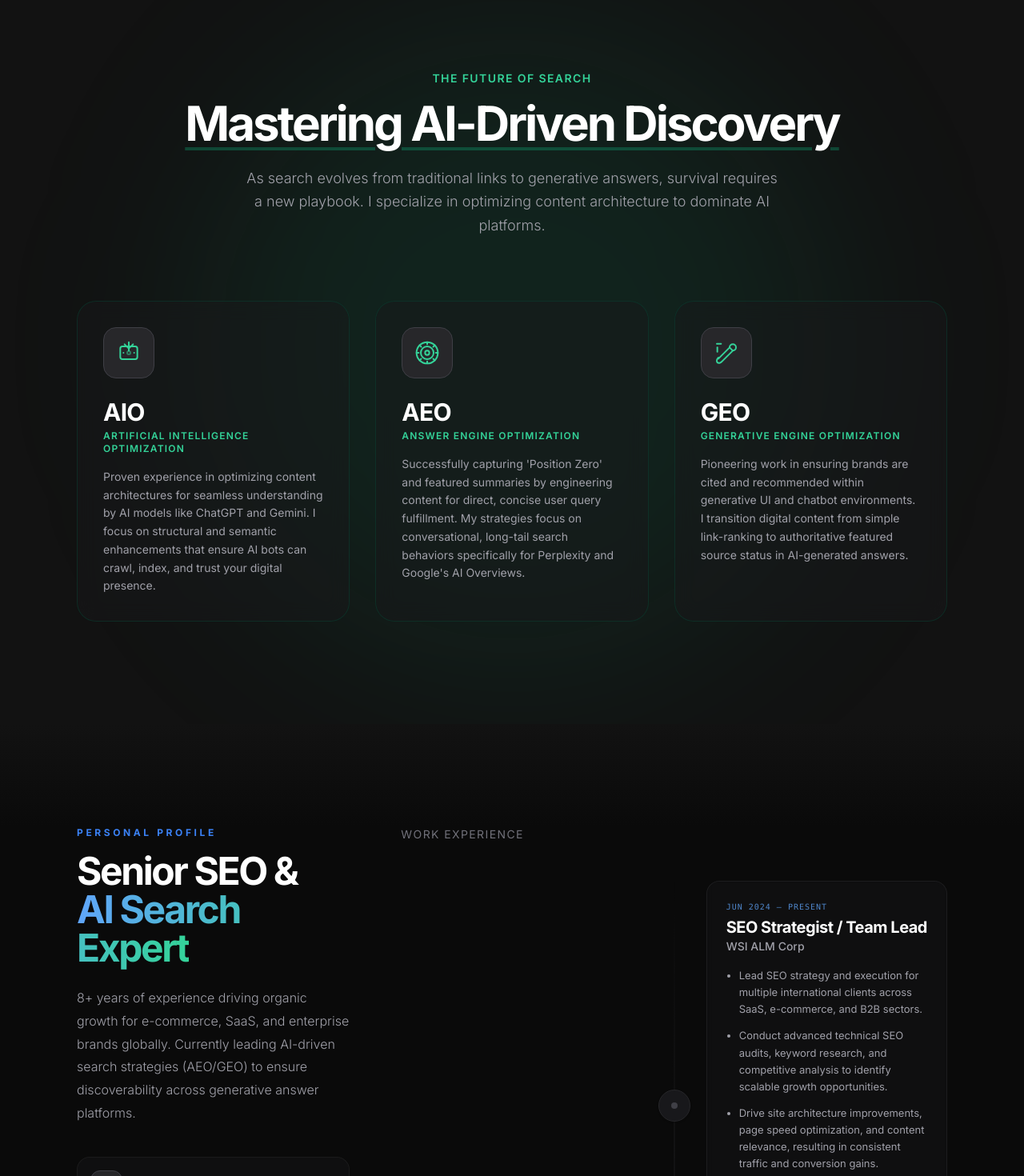
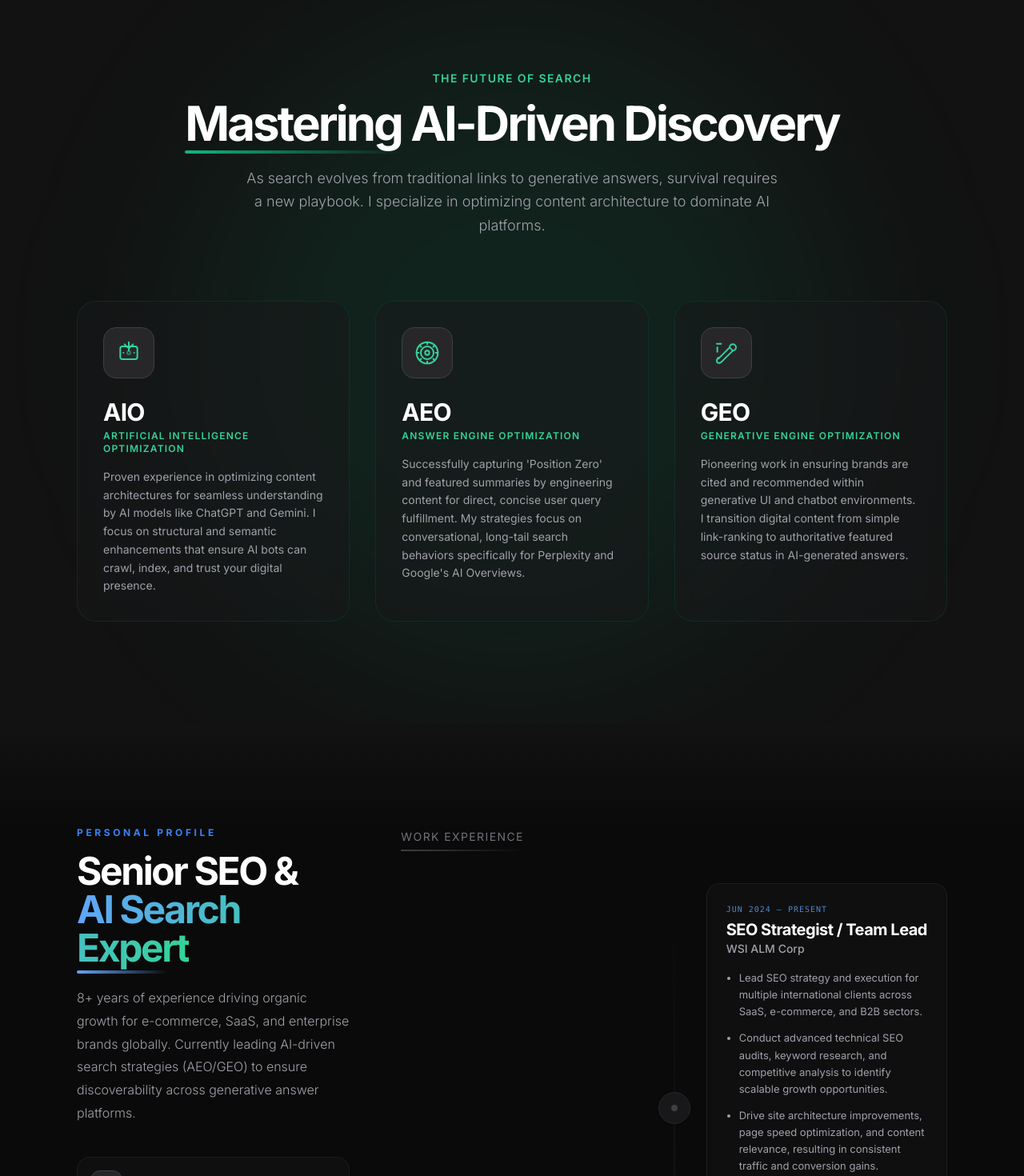
Before and after one commit to Chaitanya9184/portfolio, a Next.js app: page / in a window 1280 px wide. Shown: the part 3240-4710 px from the top of the page at 80% size. Built offline with nearby package versions, Linux system fonts and the light colour scheme.

Commit message:
style: standardize global header underscores with signature gradient style

```diff
--- a/src/components/AgencyCaseStudy.tsx
+++ b/src/components/AgencyCaseStudy.tsx
@@ -97,9 +97,10 @@ export default function AgencyCaseStudy() {
                 <div className="flex flex-col md:flex-row gap-12 items-end mb-20">
                     <div className="flex-1">
                         <h3 className="text-emerald-500 text-sm tracking-widest uppercase mb-4 font-semibold">Featured Case Study</h3>
-                        <h2 className="text-5xl md:text-6xl text-white font-bold tracking-tighter mb-6">
+                        <h2 className="text-5xl md:text-6xl text-white font-bold tracking-tighter mb-6 relative inline-block">
                             Growth Strategy for a <br className="hidden md:block" />
                             <span className="text-transparent bg-clip-text bg-gradient-to-r from-emerald-400 to-indigo-400">Digital Marketing Agency</span>
+                            <div className="absolute -bottom-2 left-0 w-1/3 h-1 bg-gradient-to-r from-emerald-400 to-transparent rounded-full" />
                         </h2>
                         <p className="text-zinc-400 text-lg leading-relaxed max-w-2xl font-light">
                             A comprehensive 6-month engagement focusing on technical SEO, targeted content strategy,
@@ -161,7 +162,10 @@ export default function AgencyCaseStudy() {
                 {/* Growth Impact Dashboard */}
                 <div className="relative">
                     <div className="text-center mb-16">
-                        <h3 className="text-4xl md:text-5xl font-bold text-white mb-4 tracking-tighter">6-Month Impact Dashboard</h3>
+                        <h3 className="text-4xl md:text-5xl font-bold text-white mb-4 tracking-tighter relative inline-block">
+                            6-Month Impact Dashboard
+                            <div className="absolute -bottom-2 left-1/2 -translate-x-1/2 w-1/3 h-1 bg-gradient-to-r from-zinc-500 to-transparent rounded-full" />
+                        </h3>
                         <p className="text-zinc-400 text-lg font-light">Performance growth across high-intent conversion metrics.</p>
                     </div>
 
--- a/src/components/AiExpertise.tsx
+++ b/src/components/AiExpertise.tsx
@@ -65,7 +65,10 @@ export default function AiExpertise() {
             <div className="max-w-7xl mx-auto relative z-10">
                 <div className="text-center mb-20">
                     <h3 className="text-emerald-400 text-sm tracking-widest uppercase mb-4 font-semibold">The Future of Search</h3>
-                    <h2 className="text-5xl md:text-6xl text-white font-bold tracking-tighter mb-6 underline decoration-emerald-500/30 decoration-4 underline-offset-8">Mastering AI-Driven Discovery</h2>
+                    <h2 className="text-5xl md:text-6xl text-white font-bold tracking-tighter mb-6 relative inline-block">
+                        Mastering AI-Driven Discovery
+                        <div className="absolute -bottom-2 left-0 w-1/3 h-1 bg-gradient-to-r from-emerald-500 to-transparent rounded-full" />
+                    </h2>
                     <p className="max-w-2xl mx-auto text-zinc-400 text-lg leading-relaxed font-light">
                         As search evolves from traditional links to generative answers, survival requires a new playbook.
                         I specialize in optimizing content architecture to dominate AI platforms.
--- a/src/components/CallToAction.tsx
+++ b/src/components/CallToAction.tsx
@@ -18,8 +18,9 @@ export default function CallToAction() {
                         {/* Inner subtle grid */}
                         <div className="absolute inset-0 bg-[linear-gradient(rgba(255,255,255,0.03)_1px,transparent_1px),linear-gradient(90deg,rgba(255,255,255,0.03)_1px,transparent_1px)] bg-[size:40px_40px] [mask-image:radial-gradient(ellipse_60%_60%_at_50%_50%,#000_70%,transparent_100%)]" />
 
-                        <h2 className="text-5xl md:text-7xl font-extrabold text-white tracking-tighter mb-6 relative z-10">
+                        <h2 className="text-5xl md:text-7xl font-extrabold text-white tracking-tighter mb-6 relative z-10 inline-block">
                             Ready to <span className="text-transparent bg-clip-text bg-gradient-to-r from-blue-400 to-purple-400">Scale?</span>
+                            <div className="absolute -bottom-2 left-1/2 -translate-x-1/2 w-1/3 h-1 bg-gradient-to-r from-blue-400 to-transparent rounded-full" />
                         </h2>
 
                         <p className="text-xl md:text-2xl text-zinc-400 max-w-2xl mb-12 relative z-10 font-medium">
--- a/src/components/CaseStudy.tsx
+++ b/src/components/CaseStudy.tsx
@@ -31,8 +31,9 @@ export default function CaseStudy() {
             <div className="max-w-7xl mx-auto relative z-10">
                 <div className="mb-20">
                     <h3 className="text-zinc-500 text-sm tracking-widest uppercase mb-4 font-semibold">Featured Case Study</h3>
-                    <h2 className="text-5xl md:text-6xl text-white font-bold tracking-tighter mb-6">
+                    <h2 className="text-5xl md:text-6xl text-white font-bold tracking-tighter mb-6 relative inline-block">
                         Scaling an <span className="text-transparent bg-clip-text bg-gradient-to-r from-blue-400 to-purple-400">eCommerce Brand</span>
+                        <div className="absolute -bottom-2 left-0 w-1/3 h-1 bg-gradient-to-r from-blue-400 to-transparent rounded-full" />
                     </h2>
                     <p className="max-w-3xl text-zinc-400 text-lg leading-relaxed font-light">
                         A comprehensive SEO and Growth strategy for an online retailer specializing in premium insoles.
--- a/src/components/CommunityCaseStudy.tsx
+++ b/src/components/CommunityCaseStudy.tsx
@@ -82,9 +82,10 @@ export default function CommunityCaseStudy() {
                 {/* Header Section */}
                 <div className="text-center mb-20 max-w-4xl mx-auto">
                     <h3 className="text-amber-500 text-sm tracking-widest uppercase mb-4 font-semibold">Featured Case Study</h3>
-                    <h2 className="text-5xl md:text-6xl text-white font-bold tracking-tighter mb-6">
+                    <h2 className="text-5xl md:text-6xl text-white font-bold tracking-tighter mb-6 relative inline-block">
                         Hyper-Local Growth for a <br className="hidden md:block" />
                         <span className="text-transparent bg-clip-text bg-gradient-to-r from-amber-400 to-orange-500">Community Organization</span>
+                        <div className="absolute -bottom-2 left-1/2 -translate-x-1/2 w-1/3 h-1 bg-gradient-to-r from-amber-400 to-transparent rounded-full" />
                     </h2>
                     <p className="text-zinc-400 text-lg leading-relaxed font-light">
                         A testament to efficiency. Tasked with growing a vibrant local community portal on an extremely limited
--- a/src/components/Experience.tsx
+++ b/src/components/Experience.tsx
@@ -102,9 +102,10 @@ export default function Experience() {
                             transition={{ duration: 0.6 }}
                         >
                             <h3 className="text-blue-500 text-xs tracking-[0.3em] uppercase mb-4 font-bold">Personal Profile</h3>
-                            <h2 className="text-4xl md:text-5xl text-white font-bold tracking-tighter mb-6 leading-tight">
+                            <h2 className="text-4xl md:text-5xl text-white font-bold tracking-tighter mb-6 leading-tight relative inline-block">
                                 Senior SEO &<br />
                                 <span className="text-transparent bg-clip-text bg-gradient-to-r from-blue-400 to-emerald-400">AI Search Expert</span>
+                                <div className="absolute -bottom-2 left-0 w-1/3 h-1 bg-gradient-to-r from-blue-400 to-transparent rounded-full" />
                             </h2>
                             <p className="text-zinc-400 text-base leading-[1.8] font-light">
                                 8+ years of experience driving organic growth for e-commerce, SaaS, and enterprise brands globally.
@@ -202,7 +203,10 @@ export default function Experience() {
 
                 {/* Right Side: Timeline */}
                 <div className="lg:w-2/3">
-                    <h3 className="text-zinc-500 text-sm tracking-widest uppercase mb-12">Work Experience</h3>
+                    <h3 className="text-zinc-500 text-sm tracking-widest uppercase mb-12 relative inline-block">
+                        Work Experience
+                        <div className="absolute -bottom-2 left-0 w-full h-0.5 bg-gradient-to-r from-zinc-700 to-transparent rounded-full" />
+                    </h3>
 
                     <div className="space-y-12 relative before:absolute before:inset-0 before:ml-5 before:-translate-x-px md:before:mx-auto md:before:translate-x-0 before:h-full before:w-0.5 before:bg-gradient-to-b before:from-transparent before:via-zinc-800 before:to-transparent">
                         {experiences.map((exp, idx) => (
--- a/src/components/Recommendations.tsx
+++ b/src/components/Recommendations.tsx
@@ -31,7 +31,10 @@ export default function Recommendations() {
             <div className="max-w-7xl mx-auto">
                 <div className="text-center mb-20">
                     <h3 className="text-blue-400 text-sm tracking-widest uppercase mb-4 font-semibold">Endorsements</h3>
-                    <h2 className="text-5xl md:text-6xl text-white font-bold tracking-tighter mb-6">Proven Influence</h2>
+                    <h2 className="text-5xl md:text-6xl text-white font-bold tracking-tighter mb-6 relative inline-block">
+                        Proven Influence
+                        <div className="absolute -bottom-2 left-1/2 -translate-x-1/2 w-1/3 h-1 bg-gradient-to-r from-blue-400 to-transparent rounded-full" />
+                    </h2>
                     <p className="max-w-2xl mx-auto text-zinc-400 text-lg leading-relaxed font-light">
                         Collaborating with leaders across the globe to redefine what search success looks like.
                         Here is what partners and clients have to say.
--- a/src/components/TechStack.tsx
+++ b/src/components/TechStack.tsx
@@ -148,9 +148,10 @@ export default function TechStack() {
                         whileInView={{ opacity: 1, y: 0 }}
                         viewport={{ once: true }}
                         transition={{ delay: 0.1 }}
-                        className="text-5xl md:text-6xl text-white font-bold tracking-tighter mb-6"
+                        className="text-5xl md:text-6xl text-white font-bold tracking-tighter mb-6 relative inline-block"
                     >
                         Tech & Tools Stack
+                        <div className="absolute -bottom-2 left-1/2 -translate-x-1/2 w-1/3 h-1 bg-gradient-to-r from-blue-500 to-transparent rounded-full" />
                     </motion.h2>
                     <motion.p
                         initial={{ opacity: 0, y: 20 }}
```
